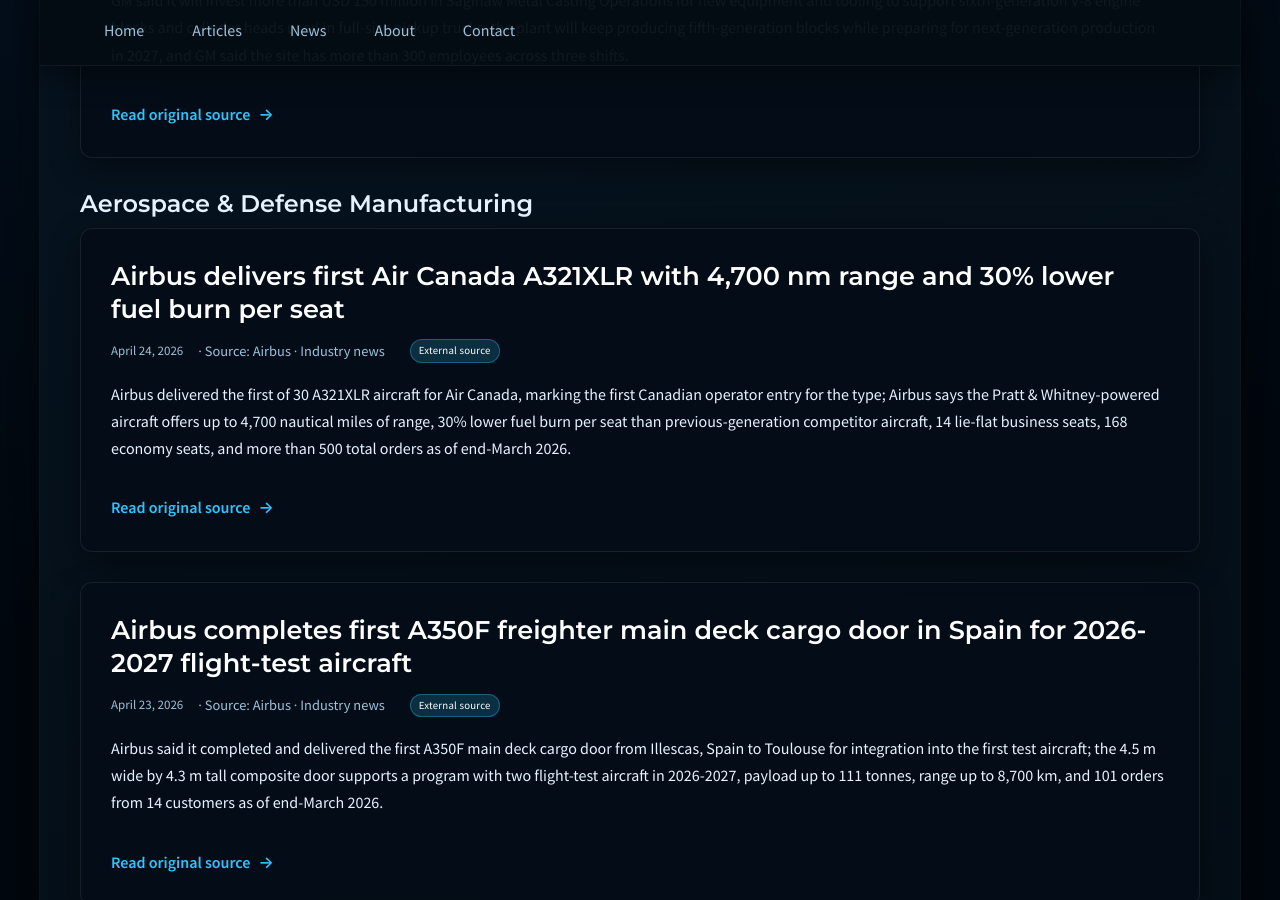
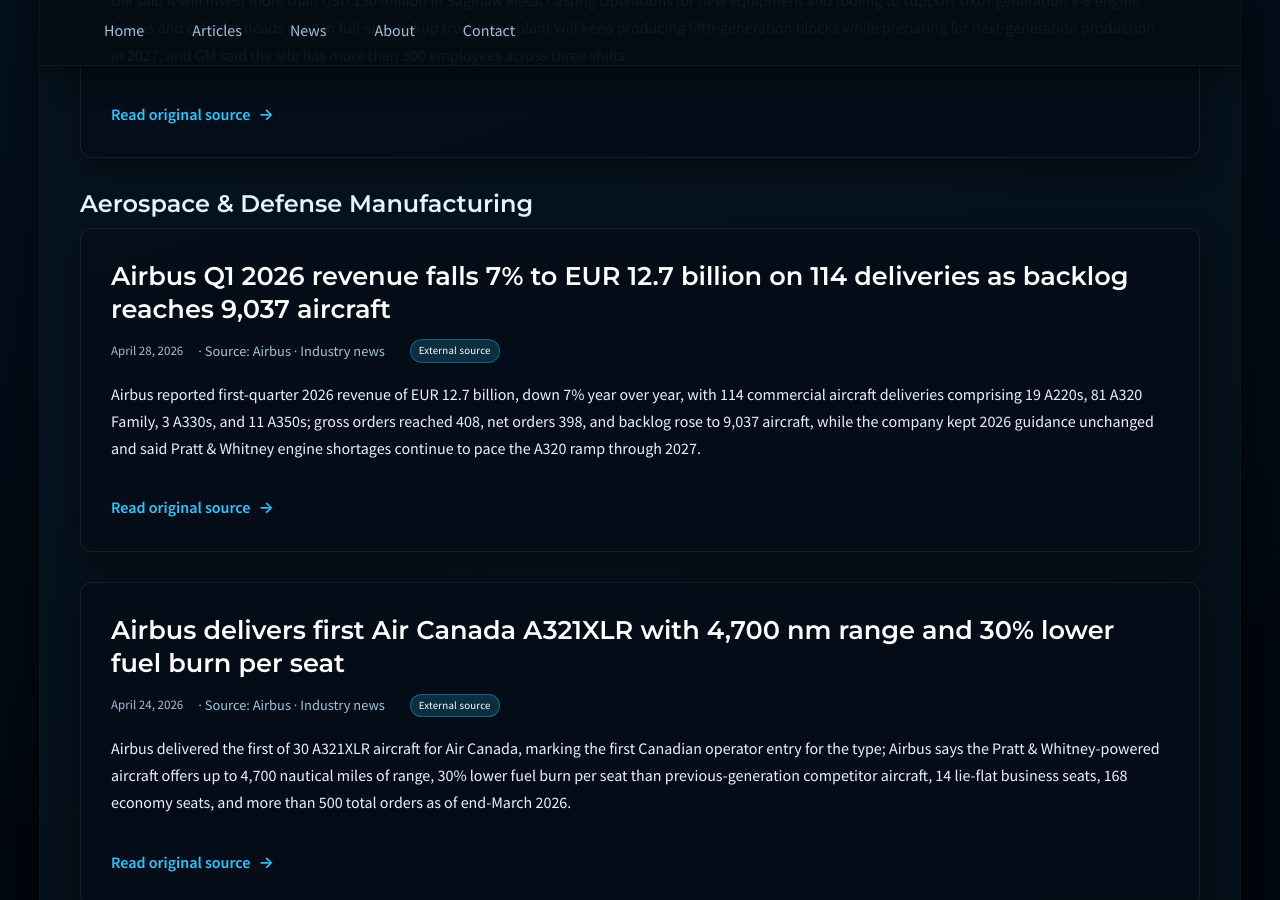
Before and after one commit to JohnForeman/MetrologyCentral, a Jekyll site: the page built from news.md, in a window 1280 px wide and 900 px high, scrolled down 2658 px. Built offline with Jekyll 4.4.1, drawn with Linux system fonts in a browser that asks for light colours.

Commit message:
Update news.yml with Airbus Q1 2026 results

```diff
--- a/_data/news.yml
+++ b/_data/news.yml
@@ -1,3 +1,10 @@
+- date: '2026-04-28'
+  title: Airbus Q1 2026 revenue falls 7% to EUR 12.7 billion on 114 deliveries as backlog reaches 9,037 aircraft
+  source: Airbus
+  sector: aerospace_defense_manufacturing
+  kind: industry_news
+  summary: Airbus reported first-quarter 2026 revenue of EUR 12.7 billion, down 7% year over year, with 114 commercial aircraft deliveries comprising 19 A220s, 81 A320 Family, 3 A330s, and 11 A350s; gross orders reached 408, net orders 398, and backlog rose to 9,037 aircraft, while the company kept 2026 guidance unchanged and said Pratt & Whitney engine shortages continue to pace the A320 ramp through 2027.
+  url: https://www.airbus.com/en/newsroom/press-releases/2026-04-airbus-reports-first-quarter-q1-2026-results
 - date: '2026-04-27'
   title: Toyota global production rises 3.9% in March 2026 to 1,018,926 vehicles as
     Q1 output reaches 2,735,314
```
